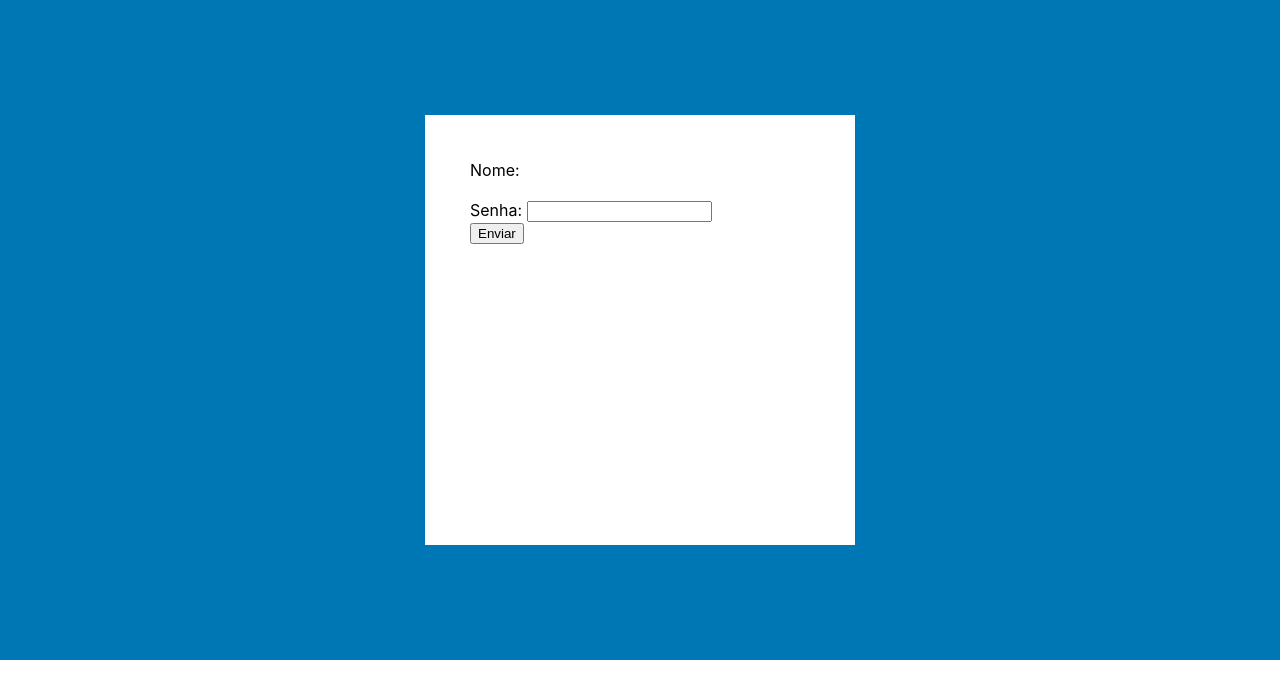
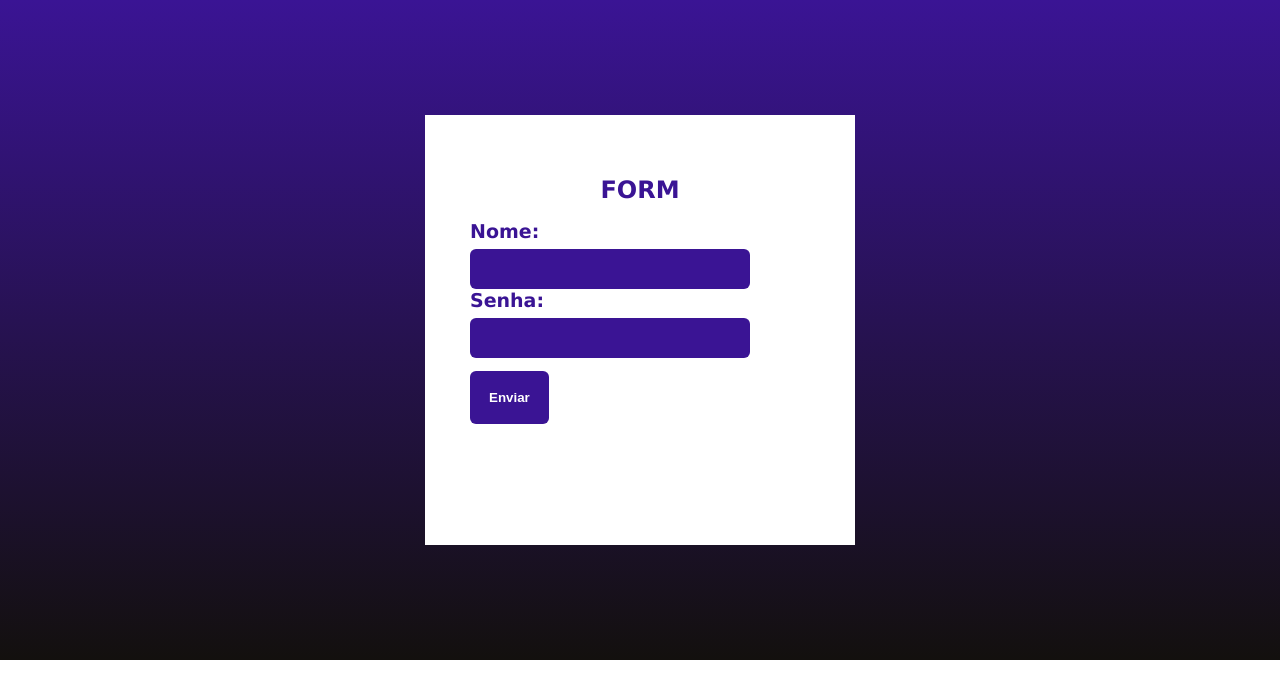
Before and after one commit to andremartins746/styled-components, a React (Create React App) app: page / in a window 1280 px wide. Shown: the top 698 px of the page. Built offline with nearby package versions, Linux system fonts and the light colour scheme.

Commit message:
new files of styled-components and react-js

```diff
--- /dev/null
+++ b/src/App.css
@@ -0,0 +1,37 @@
+.App {
+    /* background: linear-gradient(rgb(240, 217, 15), rgb(247, 91, 53)); */
+    background: linear-gradient(rgb(58, 20, 148), rgb(19, 16, 14))  ;
+    font-family: 'Lucida Sans', 'Lucida Sans Regular', 'Lucida Grande', 'Lucida Sans Unicode', Geneva, Verdana, sans-serif;
+}
+h1 {
+    font-size: 24px;
+    color:rgb(58, 20, 148);
+    text-align: center;
+}
+form input {
+    border-style: none;
+    font-size: 19px;
+    font-weight: 700;
+    padding: 9px;
+    border-radius: 6px;
+    background-color: rgb(58, 20, 148);
+    color: white;
+    margin-top: 2%;
+}
+
+form label {
+    font-size: 19px;
+    font-weight: bold;
+    color:rgb(58, 20, 148);
+}
+
+form button {
+    background-color: rgb(58, 20, 148);
+    color: white;
+    padding: 19px;
+    margin-top: 4%;
+    border-style: none;
+    border-radius: 6px;
+    font-weight: bold;
+
+}
--- a/src/App.js
+++ b/src/App.js
@@ -1,7 +1,8 @@
-import {Button, Button02} from './components/button.style'
+import {Button, Button02, Button03} from './components/button.style'
 import { Container } from "./components/conteiner.style"
 import { Content } from "./components/content.style"
-import { Input } from "./components/form.style"
+
+import "../src/App.css"
 
 function App() {
   let active = true
@@ -13,18 +14,28 @@ function App() {
           <Content>
               {/* <Button color="silver">hello word</Button>
               <Button02 color="silver">hello word</Button02> */}
-              <form action="http://localhost:3030" method="post"   className="form">
-                Nome: <Input/>
+              <form action="http://localhost:3031" method="post"   className="form">
+                <h1>FORM</h1>
+                <label>Nome:</label> <input
+                  className="input--nome"
+                  type="text"
+                  name="nome"
+                  alt="nome de usuario"
+                  required
+                  />
                   <br/>
-                Senha: <input
+                  <label>Senha:</label> <input
                   className="input--senha"
                   type="password"
                   name="senha"
                   alt="senha"
+                  required
                   />
                   <br/>
 
                   <button type="submit">Enviar</button>
+                   {/* <Button03>iuhgiu</Button03>
+                  <Button02>yugyu</Button02> */}
               </form>
           </Content>
       </Container>
--- a/src/components/button.style.js
+++ b/src/components/button.style.js
@@ -18,3 +18,13 @@ export const Button02 = styled.button `
     font-weight: bold;
     background-color: ${props => props.color === 'silver' ? 'silver': 'green'};
 `
+
+export const Button03 = styled.button `
+    width: 200px;
+    height: 50px;
+    margin: 15px;
+    font-size: 23px;
+    color: white;
+    font-weight: bold;
+    background-color: ${props => props.color === 'silver' ? 'silver': 'green'};
+`
--- a/src/components/conteiner.style.js
+++ b/src/components/conteiner.style.js
@@ -2,7 +2,7 @@ import styled from "styled-components"
 
 
 export const Container = styled.div`
-    background-color: ${props => props.active ? '#0077B5' :  '#0f0'};
+    /* background-color: ${props => props.active ? '#0077B5' :  '#0f0'}; */
     height: 570px;
     padding: 45px;
     display: flex;
--- a/src/components/form.style.js
+++ /dev/null
@@ -1,10 +0,0 @@
-import styled from "styled-components"
-
-export const Input = styled.div.attrs({
-    type:"text",
-    name:"nome",
-    alt:"nome",
-}) `
-
-   background-color: #ccc;
-`
```
